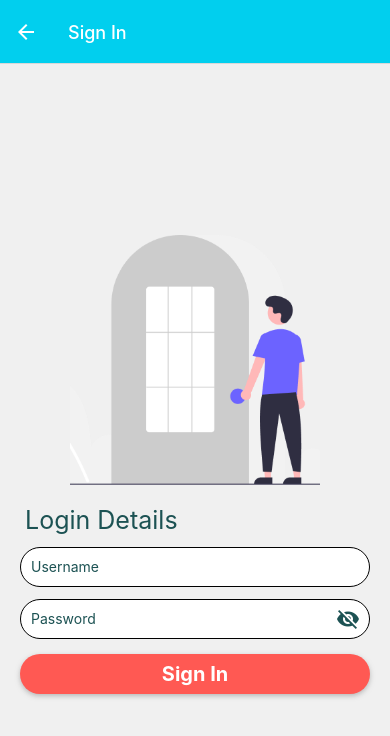
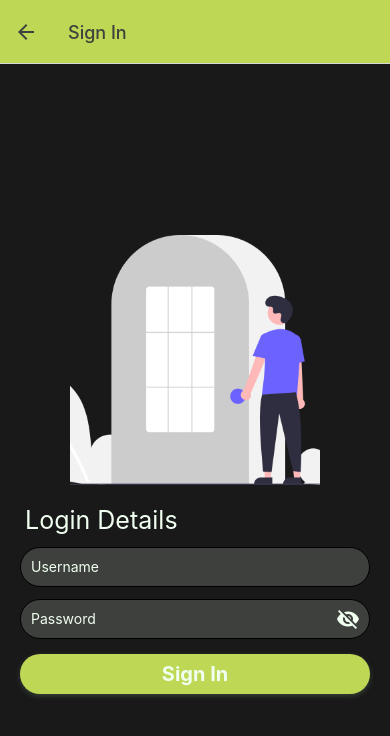
Before and after one commit to ysatynska/RunningApp, a React Native app: screen /login in a window 390 px wide. Shown: the top 736 px of the page. Built offline with nearby package versions, Linux system fonts and the light colour scheme.

Commit message:
Dampened shadow color in the dark theme (was too bright)

```diff
--- a/helperComponents/ThemeContext.js
+++ b/helperComponents/ThemeContext.js
@@ -13,7 +13,7 @@ export const useTheme = () => useContext(ThemeContext);
 // Define the ThemeProvider that will wrap all components using dynamic theme
 export const ThemeProvider = ({ children }) => {
     const { user } = useUser();
-    const [theme, setTheme] = useState(themes.default); // Default theme
+    const [theme, setTheme] = useState(themes.dark); // Default theme
 
     // Function to update theme when changed
     const toggleTheme = (themeName) => {
--- a/helperComponents/styles.js
+++ b/helperComponents/styles.js
@@ -32,7 +32,7 @@ export const themes = {
         bg_color: '#191919', // Background screen color
         small_bg_color: '#3E403D', // Backrgound object color (input fields and progress container)
         separator_color: '#33F53E', // Separating lines for Availability and Profile screens
-        shadow_color: '#D7FFD9', // Shadow used in Profile and for buttons
+        shadow_color: '#546954', // Shadow used in Profile and for buttons
         button_color: '#BED754', // Button color
         button_text_color: '#F0FFF0', // Button text color
         input_spinner_color: '#11110D', // Used for incrementing buttons in Availability (when OFF)
```
